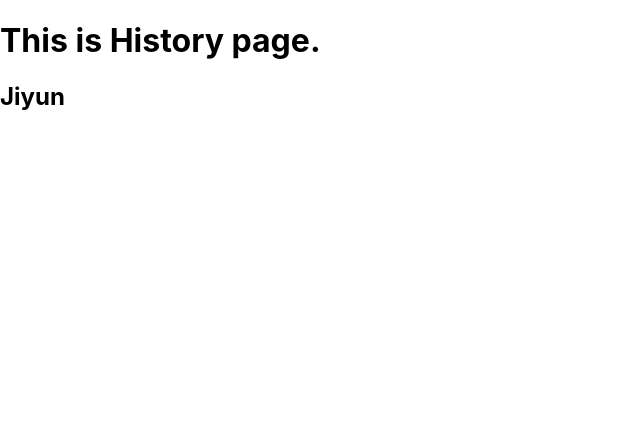
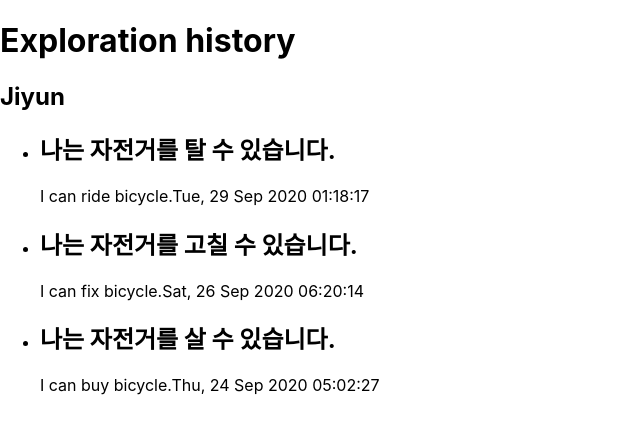
Before and after one commit to jiyunnoh/mirinae-project, a React (Create React App) app: page /history in a window 1280 px wide. Shown: the top 434 px of the page, without its empty margins (0-640 px from the left). Built offline with nearby package versions, Linux system fonts and the light colour scheme.

Commit message:
Display JSON data using loop

```diff
--- a/src/pages/history.js
+++ b/src/pages/history.js
@@ -1,13 +1,32 @@
-import { useContext } from "react";
+import React, { useContext } from "react";
 import UserContext from "../store/user-context";
+
+const data = [
+    { text: '나는 자전거를 탈 수 있습니다.', enText: 'I can ride bicycle.', date: 'Tue, 29 Sep 2020 01:18:17' },
+    { text: '나는 자전거를 고칠 수 있습니다.', enText: 'I can fix bicycle.', date: 'Sat, 26 Sep 2020 06:20:14' },
+    { text: '나는 자전거를 살 수 있습니다.', enText: 'I can buy bicycle.', date: 'Thu, 24 Sep 2020 05:02:27' },
+];
 
 const History = () => {
     const userCtx = useContext(UserContext);
     return (
         <>
-        <h1>This is History page.</h1>
-        <h2>{userCtx.name}</h2>
-    </>
+            <h1>Exploration history</h1>
+            <h2>{userCtx.name}</h2>
+            <ul>
+                {data.map((item) => {
+                    return (
+                        <React.Fragment key={item.date}>
+                            <li>
+                                <h2>{item.text}</h2>
+                                <span>{item.enText}</span>
+                                <span>{item.date}</span>
+                            </li>
+                        </React.Fragment>
+                    );
+                })}
+            </ul>
+        </>
     );
 };
 
```
